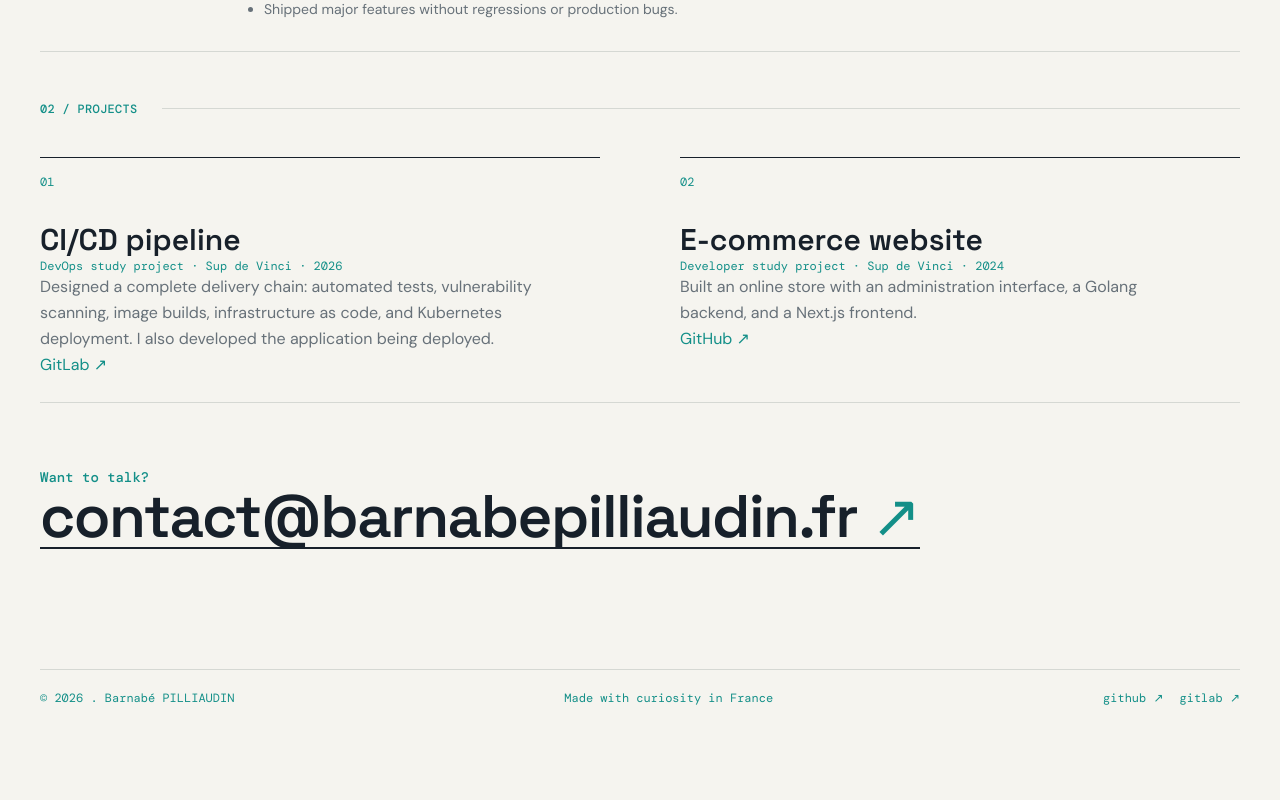
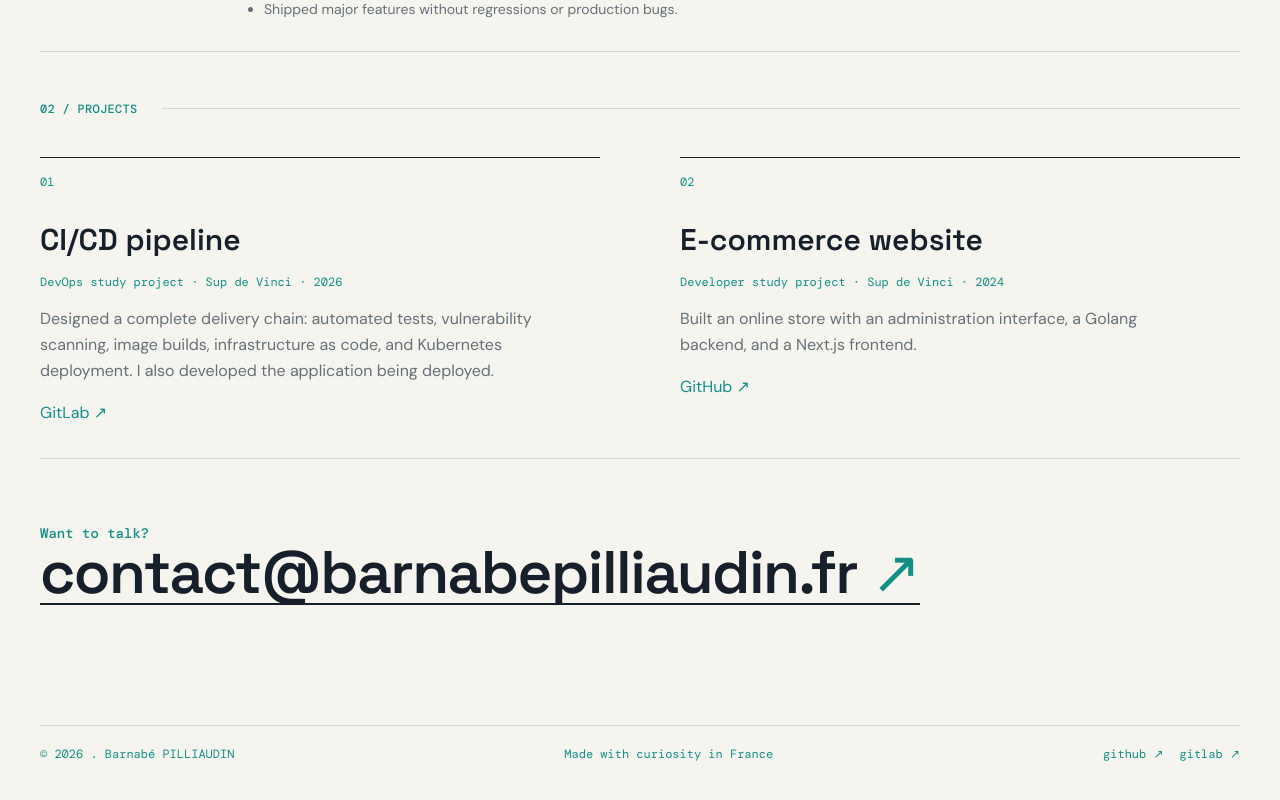
Before and after one commit to barnabepilliaudin/portfolio, a React (Vite) app: page / in a window 1280 px wide. Shown: the part 1564-2364 px from the top of the page. Before the commit the page ends 2326 px from the top, so only its background shows below. Built offline with nearby package versions, Linux system fonts and the light colour scheme.

Commit message:
fix: spacing of the projects

```diff
--- a/src/components/header/Navbar.tsx
+++ b/src/components/header/Navbar.tsx
@@ -61,7 +61,7 @@ const Navbar = () => {
 	return (
 		<nav
 			id="main-navigation"
-			className={`border-line bg-paper shadow-menu absolute top-18 right-5 left-5 z-10 flex flex-col items-stretch gap-0 border px-5 py-5 text-sm font-semibold md:static md:flex md:flex-row md:items-center md:gap-9 md:border-0 md:bg-transparent md:p-0 md:shadow-none ${isMenuOpen ? "flex" : "hidden"}`}
+			className={`border-line bg-paper shadow-menu absolute top-18 right-5 left-5 z-10 flex flex-col items-stretch gap-0 border p-5 text-sm font-semibold md:static md:flex md:flex-row md:items-center md:gap-9 md:border-0 md:bg-transparent md:p-0 md:shadow-none ${isMenuOpen ? "flex" : "hidden"}`}
 			aria-label="Main navigation"
 		>
 			{map(navbarItems, ({ label, ...props }, count) => (
--- a/src/components/main/ProjectCard.tsx
+++ b/src/components/main/ProjectCard.tsx
@@ -11,17 +11,19 @@ type TextProps = {
 const formatId = (id: number) => id.toString().padStart(2, "0")
 
 const ProjectText = ({ className, children }: TextProps) => (
-	<p className={twMerge("text-muted max-w-lg leading-relaxed", className)}>
+	<p className={twMerge("text-muted max-w-lg leading-relaxed py-2", className)}>
 		{children}
 	</p>
 )
 const ProjectMeta = ({ className, children }: TextProps) => (
-	<p className={twMerge("text-teal my-2 mb-5 font-mono text-xs", className)}>
+	<p
+		className={twMerge("text-teal my-2 mb-5 font-mono text-xs py-2", className)}
+	>
 		{children}
 	</p>
 )
 const ProjectTitle = ({ className, children }: TextProps) => (
-	<p className={twMerge("font-display text-3xl font-semibold", className)}>
+	<p className={twMerge("font-display text-3xl font-semibold pb-2", className)}>
 		{children}
 	</p>
 )
```
